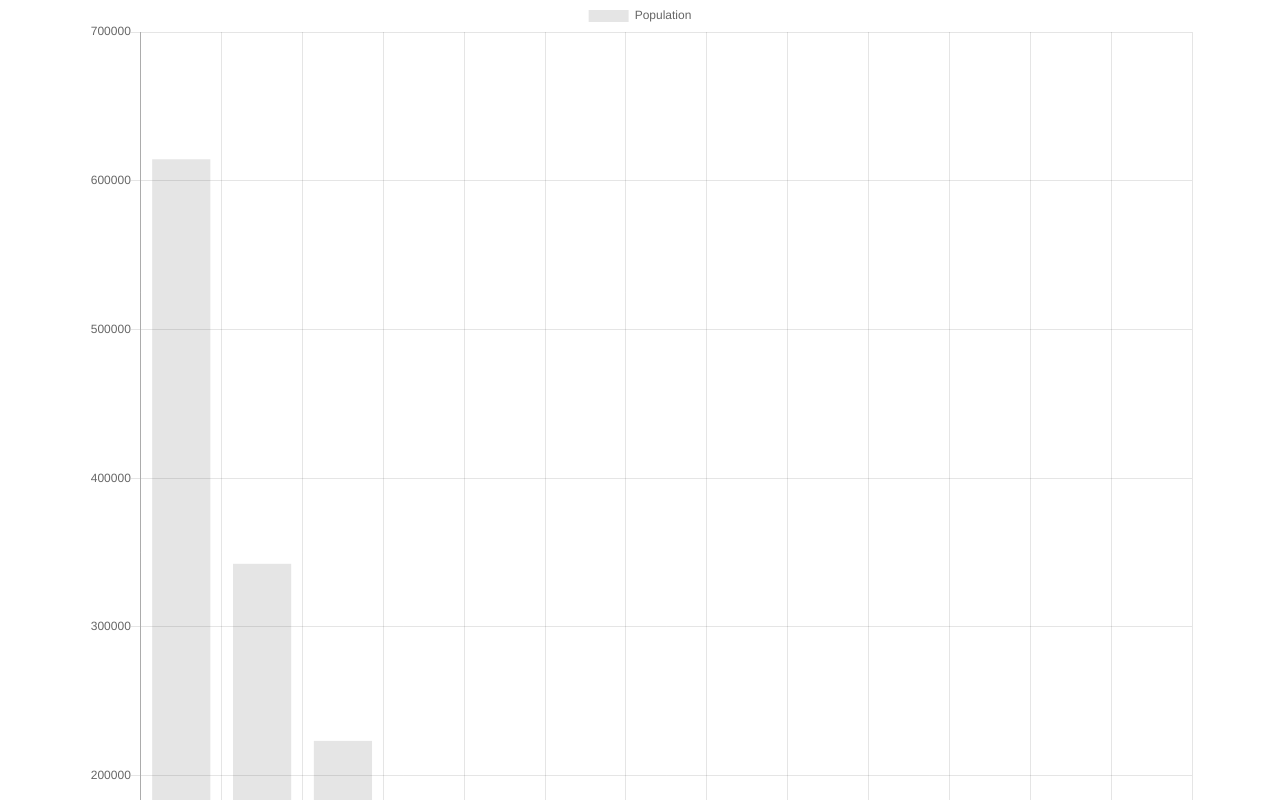
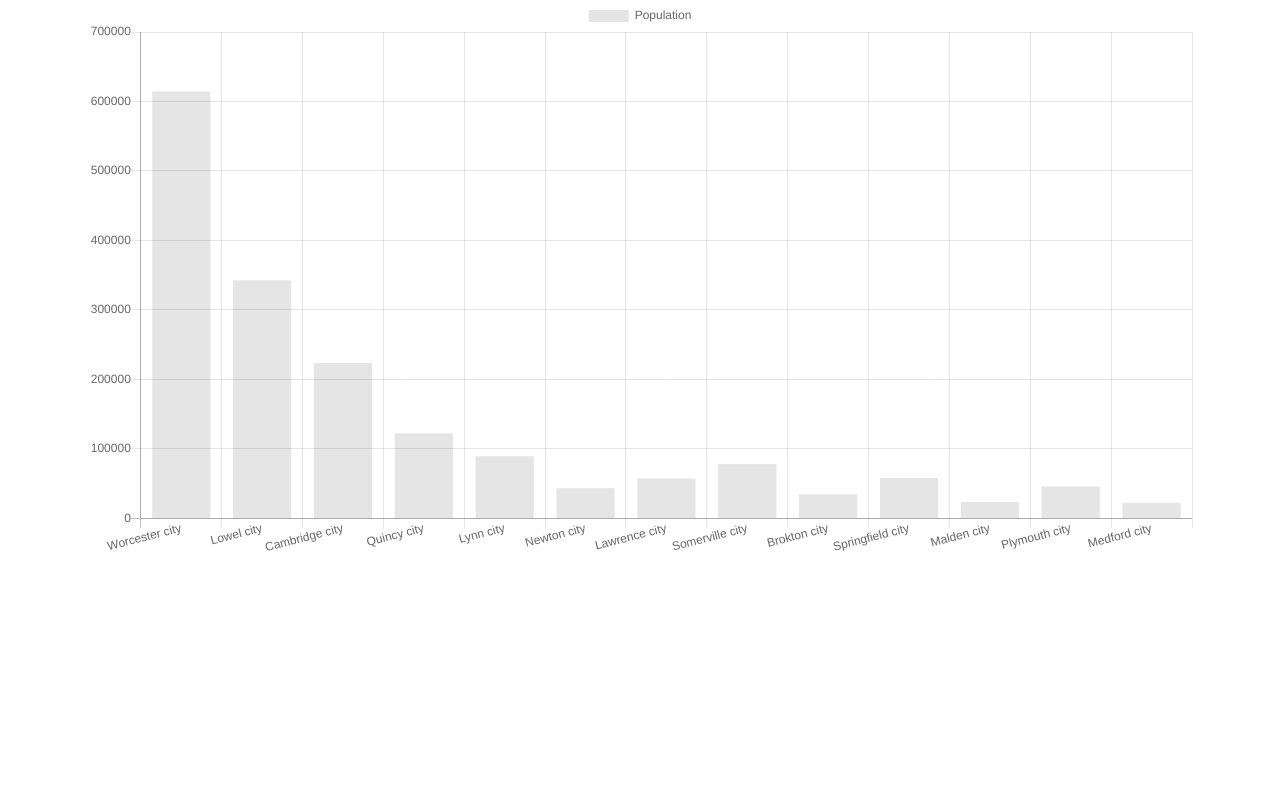
Before and after one commit to 3dw1nM0535/data-vis, a plain HTML site: page index.html in a window 1280 px wide. Shown: the top 800 px of the page. Drawn offline with nearby package versions, Linux system fonts and the light colour scheme.

Commit message:
Chart render center of page

```diff
--- a/index.html
+++ b/index.html
@@ -11,7 +11,7 @@
 <body>
 
   <div class="container text-center">
-    <canvas id="myChart" width="400" height="400"></canvas>
+    <canvas id="myChart"></canvas>
   </div>
 
   <script>
```
Lines whose indentation alone changed are shown as unchanged.
